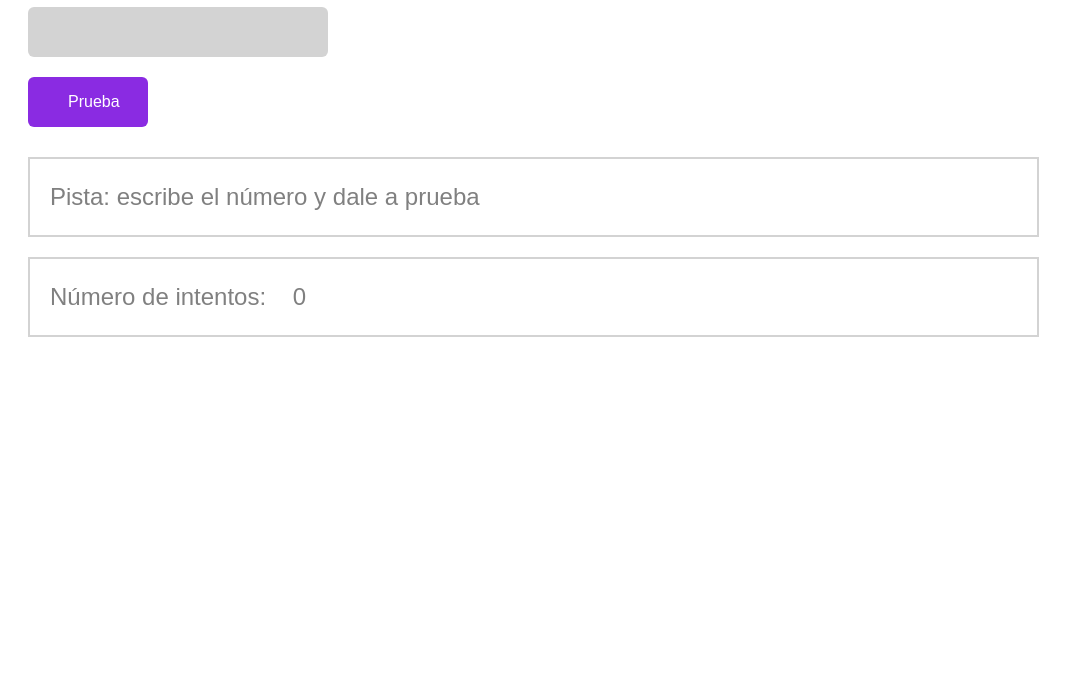
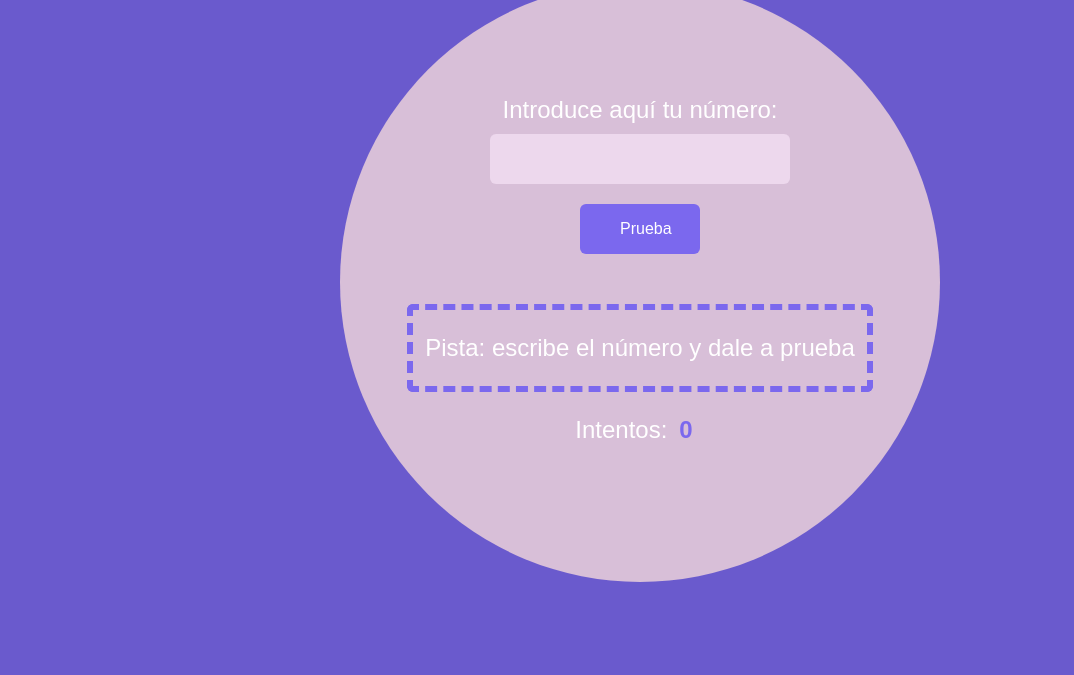
Before and after one commit to claudiasanes/Guess-the-number, a plain HTML site: page index.html in a window 1280 px wide. Shown: the part 125-800 px from the top of the page, without its empty margins (0-1074 px from the left). Drawn offline with Linux system fonts and the light colour scheme.

Commit message:
improve design

```diff
--- a/index.html
+++ b/index.html
@@ -3,11 +3,16 @@
   <head>
     <meta charset="UTF-8" />
     <meta name="viewport" content="width=device-width, initial-scale=1.0" />
+    <link
+      href="https://fonts.googleapis.com/css2?family=Righteous&display=swap"
+      rel="stylesheet"
+    />
     <link href="./styles/main.css" rel="stylesheet" />
     <title>Guess the number</title>
   </head>
-  <body>
+  <body class="body">
     <h1 class="tittle">Adivina el número</h1>
+    <div class="crystal-ball">
       <form class="form">
         <label for="number" class="text">Introduce aquí tu número:</label>
         <input id="number" name="number" value="" class="input js-input" />
@@ -16,10 +21,8 @@
       <div class="container">
         <p class="text js-clue">Pista: escribe el número y dale a prueba</p>
       </div>
-    <div class="container">
-      <p class="text">
-        Número de intentos: <span class="text js-counter">0</span>
-      </p>
+
+      <p class="text">Intentos:<span class="text number js-counter">0</span></p>
     </div>
 
     <script src="./js/main.js" type="text/javascript"></script>
--- a/styles/main.css
+++ b/styles/main.css
@@ -2,17 +2,40 @@
   box-sizing: border-box;
 }
 
+.body {
+  display: flex;
+  flex-direction: column;
+  justify-content: center;
+  align-items: center;
+  background-color: SlateBlue;
+}
+
 .tittle {
-  font-family: sans-serif;
+  font-family: 'Righteous';
   font-size: 64px;
-  color: grey;
+  color: white;
   margin: 10px 20px;
+}
+
+.crystal-ball {
+  background-color: Thistle;
+  /* border: 6px solid MediumPurple; */
+  padding: 40px;
+  width: 600px;
+  height: 600px;
+  border-radius: 50%;
+  display: flex;
+  flex-direction: column;
+  justify-content: center;
+  align-items: center;
 }
 
 .form {
   display: flex;
   flex-direction: column;
-  width: 50%;
+  justify-content: center;
+  align-items: center;
+  margin-bottom: 24px;
 }
 
 .input {
@@ -21,15 +44,19 @@
   width: 300px;
   margin: 10px 20px;
   border: none;
-  background-color: lightgray;
+  background-color: #edd8ed;
   border-radius: 6px;
+}
+
+.input::value {
+  color: white;
 }
 
 .button {
   padding: 10px 40px;
   height: 50px;
   width: 120px;
-  background-color: blueviolet;
+  background-color: MediumSlateBlue;
   color: white;
   border-radius: 6px;
   border: none;
@@ -38,15 +65,21 @@
   font-size: 16px;
 }
 
+.container {
+  border: 6px dashed MediumSlateBlue;
+  margin-top: 16px;
+  border-radius: 6px;
+}
+
 .text {
   font-family: sans-serif;
   font-size: 24px;
-  color: grey;
-  margin-left: 20px;
+  color: white;
+  padding: 0 12px;
+  text-align: center;
 }
 
-.container {
-  width: 80%;
-  border: 2px solid lightgray;
-  margin: 20px;
+.number {
+  color: MediumSlateBlue;
+  font-weight: bold;
 }
```
Lines whose indentation alone changed are shown as unchanged.
